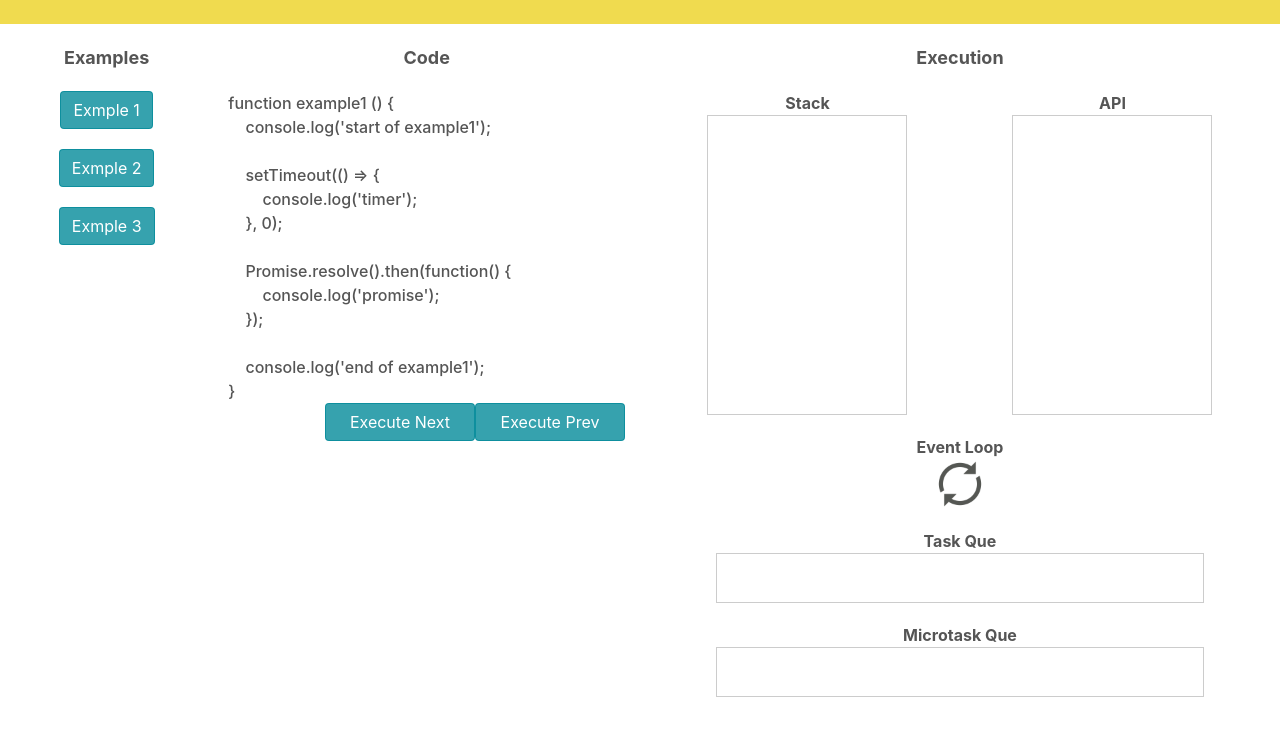
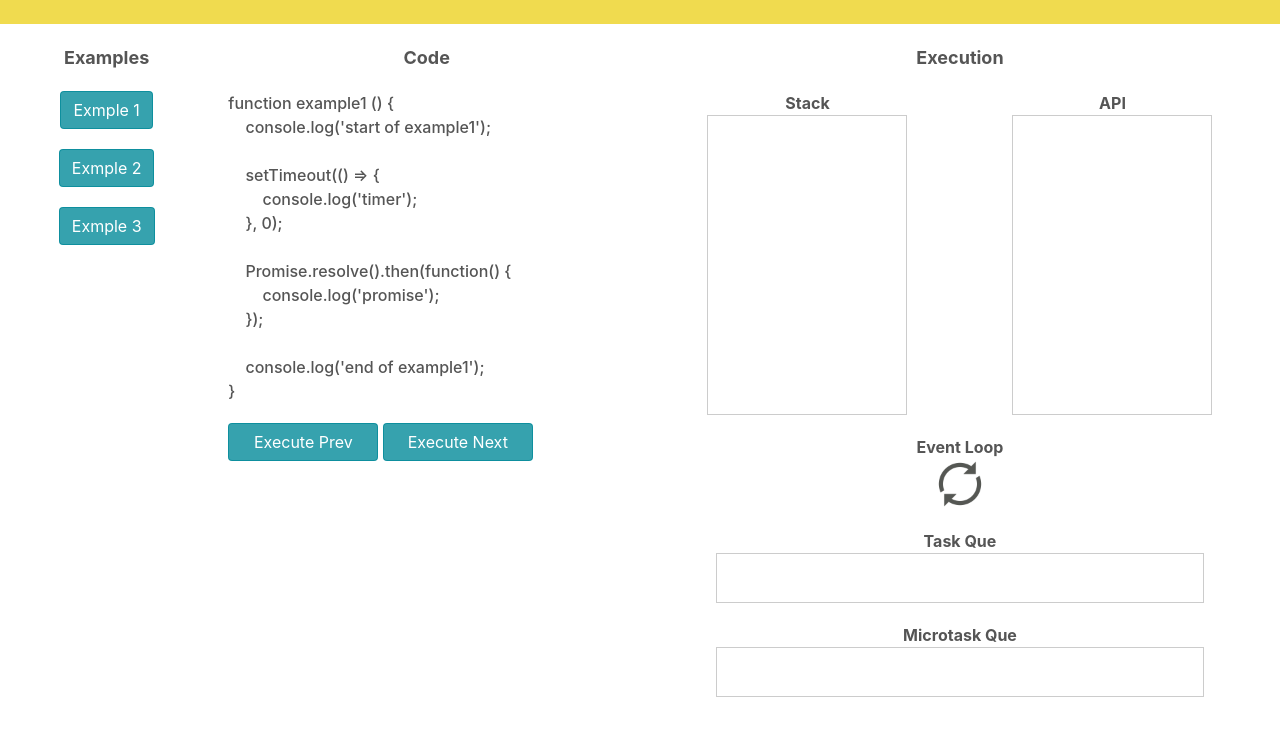
Before and after one commit to mpusicitk/event-loop-demo, a website: page public/index.html in a window 1280 px wide. Both pictures are taken after a click on the button "Exmple 1". Shown: the part 58-794 px from the top of the page. Drawn offline with Linux system fonts and the light colour scheme.

Commit message:
fixed some stylings

```diff
--- a/public/event-loop.css
+++ b/public/event-loop.css
@@ -15,6 +15,9 @@ body {
 .example-buttons button{
     display: block;
     margin: 20px auto 0 auto;
+}
+.buttons {
+    margin-top: 20px;
 }
 button.btn-primary {
     background-color: rgba(4, 139, 154, .8);
--- a/public/event-loop.js
+++ b/public/event-loop.js
@@ -12,18 +12,18 @@ document.getElementById('example2').addEventListener('click', showSecondExample)
 function showFirstExample() {
     commonExmpleActions(example1);
     example1();
-    removeNextPrevListeners([executeExample1, executeExample2]);
+    removeNextPrevButtonListeners([executeExample1, executeExample2]);
     addExecuteListener(1);
 }
 
 function showSecondExample() {
     commonExmpleActions(example2);
     example2();
-    removeNextPrevListeners([executeExample1, executeExample2]);
+    removeNextPrevButtonListeners([executeExample1, executeExample2]);
     addExecuteListener(2);
 }
 
-function removeNextPrevListeners(array) {
+function removeNextPrevButtonListeners(array) {
     for (var i = 0; i < array.length; i++) {
         document.getElementById('execute_next').removeEventListener('click', array[i]);
         document.getElementById('execute_prev').removeEventListener('click', array[i]);
--- a/public/index.html
+++ b/public/index.html
@@ -22,10 +22,11 @@
                 </div>
                 <div class="col-md-4 code-block">
                     <div class="text-center column-title">Code</div>
-                    <div class="example-code float-left" id="example-code"></div>
-                    <br>
-                    <button class="float-right d-none btn btn-primary" id="execute_prev">Execute Prev</button>
-                    <button class="float-right d-none btn btn-primary" id="execute_next">Execute Next</button>
+                    <div class="example-code" id="example-code"></div>
+                    <div class="buttons">
+                        <button class="d-none btn btn-primary" id="execute_prev">Execute Prev</button>
+                        <button class="d-none btn btn-primary" id="execute_next">Execute Next</button>
+                    </div>
                 </div>
                 <div class="col-md-6">
                     <div class="text-center column-title">Execution</div>
```
